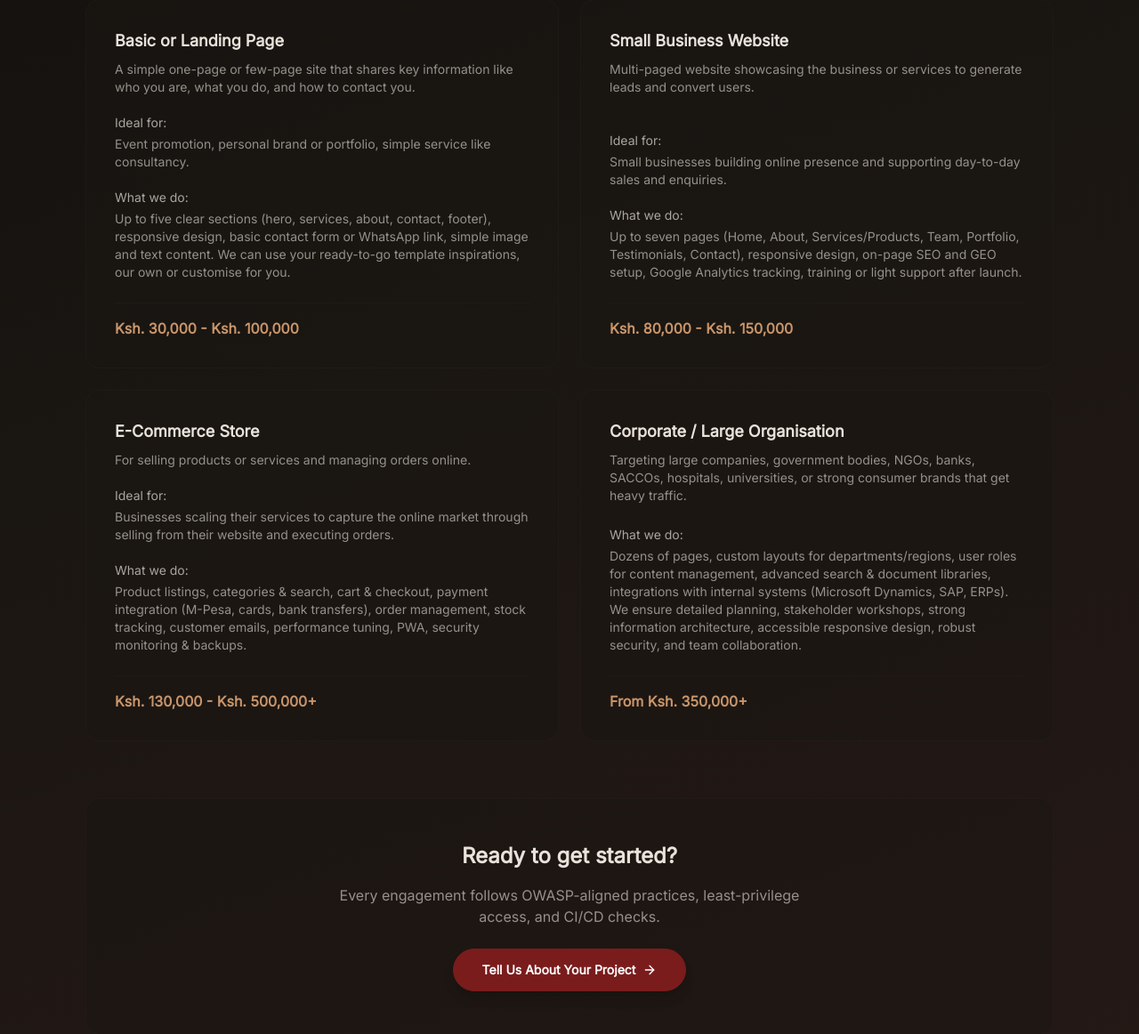
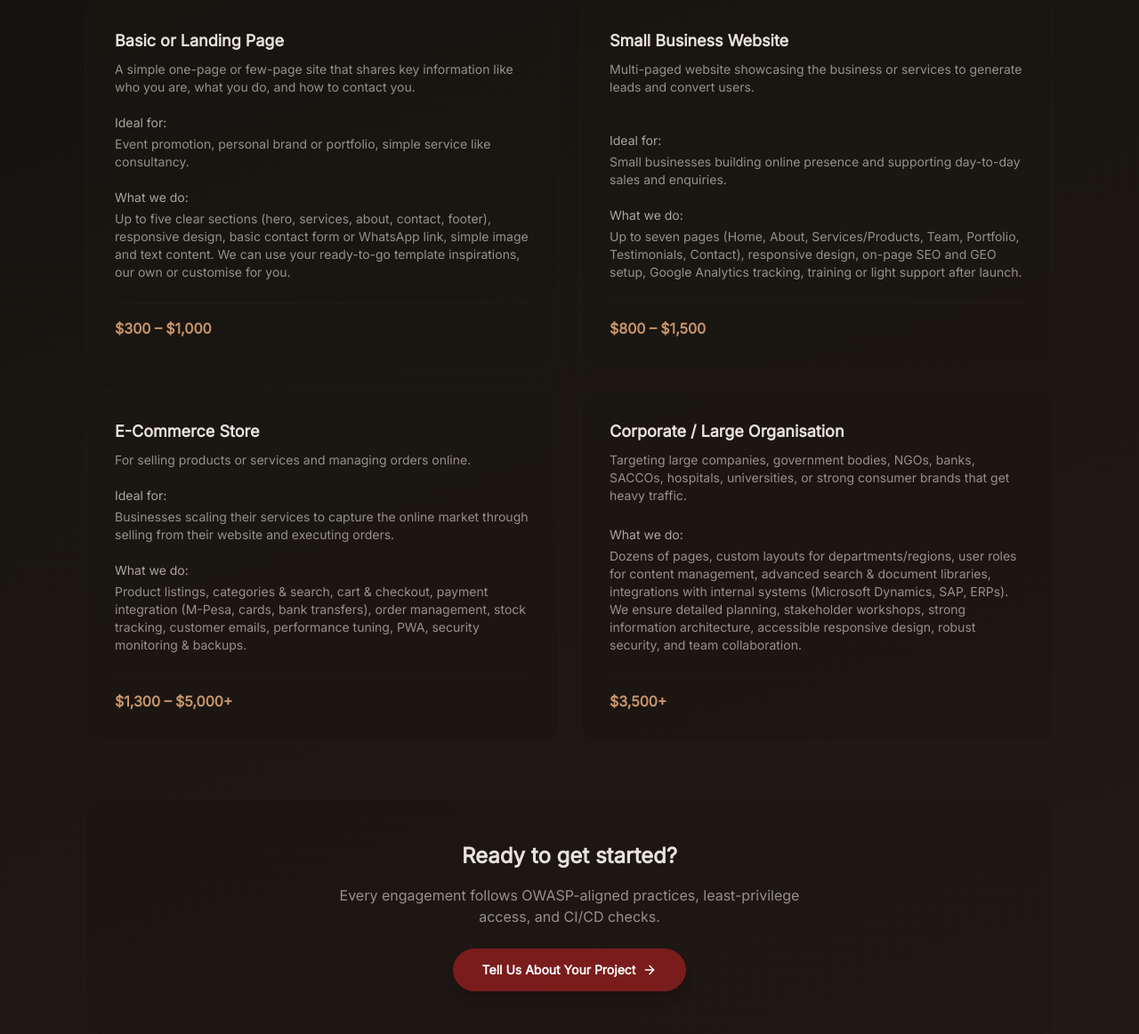
Before and after one commit to acoruss/acoruss.github.io, a Django app: page /services/ in a window 1280 px wide. Shown: the part 671-1833 px from the top of the page at 89% size. Run offline with Django 5.2, Linux system fonts and the light colour scheme.

Commit message:
feat: add currency display and exchange rate API integration for USD to KES conversion

```diff
--- a/src/apps/core/urls.py
+++ b/src/apps/core/urls.py
@@ -30,6 +30,7 @@ urlpatterns = [
     path("terms-of-service/", views.TermsOfServiceView.as_view(), name="terms_of_service"),
     # API
     path("api/blog-feed/", views.BlogFeedView.as_view(), name="blog_feed"),
+    path("api/rates/usd-kes/", views.ExchangeRateView.as_view(), name="exchange_rate"),
     # Dashboard
     path("dashboard/", views.DashboardView.as_view(), name="dashboard"),
     path("dashboard/contacts/", views.ContactSubmissionsListView.as_view(), name="dashboard_contacts"),
--- a/src/apps/core/views.py
+++ b/src/apps/core/views.py
@@ -578,3 +578,17 @@ class BlogFeedView(View):
         except Exception:
             logger.exception("Failed to fetch blog feed")
             return JsonResponse([], safe=False)
+
+
+class ExchangeRateView(View):
+    """Return the current USD → KES exchange rate for client-side currency display."""
+
+    async def get(self, request: HttpRequest) -> JsonResponse:
+        from apps.payments.currency_service import get_exchange_rate
+
+        try:
+            rate = await get_exchange_rate("USD", "KES")
+            return JsonResponse({"rate": float(rate), "from": "USD", "to": "KES"})
+        except Exception:
+            logger.exception("Failed to fetch exchange rate")
+            return JsonResponse({"error": "Rate unavailable"}, status=503)
--- a/src/static/js/main.js
+++ b/src/static/js/main.js
@@ -21,6 +21,9 @@ document.addEventListener("DOMContentLoaded", () => {
 
   // Blog posts from Substack RSS
   initBlogLoader();
+
+  // Currency display (USD default, KES for Kenya)
+  initCurrencyDisplay();
 });
 
 /**
@@ -201,3 +204,149 @@ function escapeHtml(str) {
   div.textContent = str;
   return div.innerHTML;
 }
+
+// ---------------------------------------------------------------------------
+// Currency display — USD default, KES for visitors in Kenya
+// ---------------------------------------------------------------------------
+
+const RATE_CACHE_KEY = "acoruss_usd_kes_rate";
+const RATE_CACHE_TTL = 3600000; // 1 hour in ms
+
+function isKenyaTimezone() {
+  try {
+    return Intl.DateTimeFormat().resolvedOptions().timeZone === "Africa/Nairobi";
+  } catch {
+    return false;
+  }
+}
+
+function getCachedRate() {
+  try {
+    const raw = sessionStorage.getItem(RATE_CACHE_KEY);
+    if (!raw) return null;
+    const cached = JSON.parse(raw);
+    if (Date.now() - cached.fetchedAt < RATE_CACHE_TTL) return cached.rate;
+    sessionStorage.removeItem(RATE_CACHE_KEY);
+  } catch {
+    // Ignore parse errors
+  }
+  return null;
+}
+
+function setCachedRate(rate) {
+  try {
+    sessionStorage.setItem(
+      RATE_CACHE_KEY,
+      JSON.stringify({ rate, fetchedAt: Date.now() })
+    );
+  } catch {
+    // sessionStorage unavailable (private browsing, etc.)
+  }
+}
+
+function formatCurrency(amount, currency, locale) {
+  return new Intl.NumberFormat(locale, {
+    style: "currency",
+    currency: currency,
+    minimumFractionDigits: 0,
+    maximumFractionDigits: 0,
+  }).format(amount);
+}
+
+function applyPrices(currency, rate, locale) {
+  document.querySelectorAll("[data-price]").forEach((el) => {
+    const usdAmount = parseFloat(el.dataset.price);
+    if (isNaN(usdAmount)) return;
+    const amount = currency === "KES" ? Math.round(usdAmount * rate) : usdAmount;
+    el.textContent = formatCurrency(amount, currency, locale);
+  });
+
+  // Handle range prices: data-price-min / data-price-max
+  document.querySelectorAll("[data-price-min]").forEach((el) => {
+    const minUsd = parseFloat(el.dataset.priceMin);
+    const maxUsd = parseFloat(el.dataset.priceMax);
+    const suffix = el.dataset.priceSuffix || "";
+    if (isNaN(minUsd)) return;
+
+    const min = currency === "KES" ? Math.round(minUsd * rate) : minUsd;
+    const formattedMin = formatCurrency(min, currency, locale);
+
+    if (!isNaN(maxUsd)) {
+      const max = currency === "KES" ? Math.round(maxUsd * rate) : maxUsd;
+      const formattedMax = formatCurrency(max, currency, locale);
+      el.textContent = formattedMin + " – " + formattedMax + suffix;
+    } else {
+      el.textContent = formattedMin + suffix;
+    }
+  });
+}
+
+// Current state for toggle support
+let _currentCurrency = "USD";
+let _kesRate = null;
+
+function updateToggleButtons(currency) {
+  const btnUsd = document.getElementById("btn-usd");
+  const btnKes = document.getElementById("btn-kes");
+  if (!btnUsd || !btnKes) return;
+  btnUsd.classList.toggle("btn-active", currency === "USD");
+  btnKes.classList.toggle("btn-active", currency === "KES");
+}
+
+async function getKesRate() {
+  if (_kesRate) return _kesRate;
+  const cached = getCachedRate();
+  if (cached) { _kesRate = cached; return _kesRate; }
+  try {
+    const res = await fetch("/api/rates/usd-kes/");
+    if (!res.ok) throw new Error("Rate fetch failed");
+    const data = await res.json();
+    if (data.rate) { _kesRate = data.rate; setCachedRate(_kesRate); return _kesRate; }
+  } catch { /* fall through */ }
+  return null;
+}
+
+async function switchCurrency(currency) {
+  if (currency === "KES") {
+    const rate = await getKesRate();
+    if (rate) {
+      applyPrices("KES", rate, "en-KE");
+      _currentCurrency = "KES";
+    }
+  } else {
+    applyPrices("USD", 1, "en-US");
+    _currentCurrency = "USD";
+  }
+  updateToggleButtons(_currentCurrency);
+}
+
+function initCurrencyToggle() {
+  const toggle = document.getElementById("currency-toggle");
+  if (!toggle) return;
+  toggle.addEventListener("click", (e) => {
+    const btn = e.target.closest("[data-currency]");
+    if (!btn || btn.dataset.currency === _currentCurrency) return;
+    switchCurrency(btn.dataset.currency);
+  });
+}
+
+async function initCurrencyDisplay() {
+  const hasPrice = document.querySelector("[data-price], [data-price-min]");
+  if (!hasPrice) return;
+
+  const inKenya = isKenyaTimezone();
+  if (inKenya) {
+    const rate = await getKesRate();
+    if (rate) {
+      applyPrices("KES", rate, "en-KE");
+      _currentCurrency = "KES";
+    } else {
+      applyPrices("USD", 1, "en-US");
+    }
+  } else {
+    applyPrices("USD", 1, "en-US");
+  }
+
+  updateToggleButtons(_currentCurrency);
+  initCurrencyToggle();
+}
--- a/src/templates/contact.html
+++ b/src/templates/contact.html
@@ -136,7 +136,7 @@ Get in touch with us. We'd love to hear about your project and help you bring it
                 <div class="bg-base-200/50 border border-base-300/30 rounded-2xl p-6">
                     <h3 class="font-bold mb-4">Discovery Call</h3>
                     <p class="text-base-content/60 text-sm leading-relaxed mb-4">Our discovery process starts with a
-                        one-time fee of <span class="font-bold text-accent">KSh 5,000</span> - fully credited
+                        one-time fee of <span class="font-bold text-accent" data-price="50">$50</span> - fully credited
                         toward your project if you proceed.</p>
                     <p class="text-base-content/60 text-sm leading-relaxed">We'll discuss your goals, timeline, and
                         budget
--- a/src/templates/index.html
+++ b/src/templates/index.html
@@ -486,7 +486,7 @@
                 <p class="text-base-content/50 text-sm leading-relaxed">A 60-minute deep-dive into your needs,
                     constraints,
                     and success metrics.</p>
-                <p class="text-xs text-base-content/35 mt-2 italic">KSh 5,000 fee, credited if you proceed.</p>
+                <p class="text-xs text-base-content/35 mt-2 italic"><span data-price="50">$50</span> fee, credited if you proceed.</p>
             </div>
             <div class="rounded-2xl border border-base-300/30 bg-base-200/50 p-6 hover:shadow-md hover:border-accent/20 transition-all duration-300"
                 data-animate>
--- a/src/templates/payments/pay.html
+++ b/src/templates/payments/pay.html
@@ -97,8 +97,8 @@
                         </label>
                         <select name="currency" id="currency"
                             class="select select-bordered w-full rounded-xl bg-base-100/50 focus:border-accent focus:ring-1 focus:ring-accent/20">
+                            <option value="USD" selected>USD</option>
                             <option value="KES">KES</option>
-                            <option value="USD">USD</option>
                             <option value="NGN">NGN</option>
                         </select>
                     </div>
--- a/src/templates/services.html
+++ b/src/templates/services.html
@@ -71,7 +71,7 @@ your needs.{% endblock %}
                                 you.</p>
                         </div>
                         <div class="mt-4 pt-4 border-t border-base-300/30">
-                            <p class="text-accent font-bold">Ksh. 30,000 - Ksh. 100,000</p>
+                            <p class="text-accent font-bold" data-price-min="300" data-price-max="1000">$300 – $1,000</p>
                         </div>
                     </div>
                 </div>
@@ -96,7 +96,7 @@ your needs.{% endblock %}
                                 Analytics tracking, training or light support after launch.</p>
                         </div>
                         <div class="mt-4 pt-4 border-t border-base-300/30">
-                            <p class="text-accent font-bold">Ksh. 80,000 - Ksh. 150,000</p>
+                            <p class="text-accent font-bold" data-price-min="800" data-price-max="1500">$800 – $1,500</p>
                         </div>
                     </div>
                 </div>
@@ -120,7 +120,7 @@ your needs.{% endblock %}
                                 customer emails, performance tuning, PWA, security monitoring & backups.</p>
                         </div>
                         <div class="mt-4 pt-4 border-t border-base-300/30">
-                            <p class="text-accent font-bold">Ksh. 130,000 - Ksh. 500,000+</p>
+                            <p class="text-accent font-bold" data-price-min="1300" data-price-max="5000" data-price-suffix="+">$1,300 – $5,000+</p>
                         </div>
                     </div>
                 </div>
@@ -141,7 +141,7 @@ your needs.{% endblock %}
                                 robust security, and team collaboration.</p>
                         </div>
                         <div class="mt-4 pt-4 border-t border-base-300/30">
-                            <p class="text-accent font-bold">From Ksh. 350,000+</p>
+                            <p class="text-accent font-bold" data-price-min="3500" data-price-suffix="+">$3,500+</p>
                         </div>
                     </div>
                 </div>
@@ -164,10 +164,10 @@ your needs.{% endblock %}
                         enabled us to pursue other fields like the Internet of Things (IoT) and Electric Vehicles
                         Technology.</p>
                     <div class="mt-4 pt-4 border-t border-base-300/30">
-                        <p class="text-sm text-base-content/50 italic mb-2">Small discovery fee of Ksh. 5,000 applies,
+                        <p class="text-sm text-base-content/50 italic mb-2">Small discovery fee of <span data-price="50">$50</span> applies,
                             fully
                             credited if you proceed.</p>
-                        <p class="text-accent font-bold">Development starts from Ksh. 100,000</p>
+                        <p class="text-accent font-bold">Development starts from <span data-price="1000">$1,000</span></p>
                     </div>
                     <div class="mt-4">
                         <a href="{% url 'core:contact' %}" class="btn btn-primary rounded-full">Start Your Project</a>
@@ -194,7 +194,7 @@ your needs.{% endblock %}
                             selection, ensuring your AI initiatives deliver measurable business value while maintaining
                             ethical considerations.</p>
                         <div class="mt-4 pt-4 border-t border-base-300/30">
-                            <p class="text-sm text-base-content/50 italic">Discovery fee of Ksh. 5,000 applies, fully
+                            <p class="text-sm text-base-content/50 italic">Discovery fee of <span data-price="50">$50</span> applies, fully
                                 credited
                                 if you proceed.</p>
                         </div>
@@ -208,10 +208,10 @@ your needs.{% endblock %}
                             with our AI/ML development services to better comprehend the content of conversations and
                             provide human-like experiences to customers.</p>
                         <div class="mt-4 pt-4 border-t border-base-300/30">
-                            <p class="text-sm text-base-content/50 italic mb-1">Discovery fee of Ksh. 5,000 applies,
+                            <p class="text-sm text-base-content/50 italic mb-1">Discovery fee of <span data-price="50">$50</span> applies,
                                 fully
                                 credited if you proceed.</p>
-                            <p class="text-accent font-bold">Development starts at Ksh. 50,000</p>
+                            <p class="text-accent font-bold">Development starts at <span data-price="500">$500</span></p>
                         </div>
                     </div>
                 </div>
@@ -222,10 +222,10 @@ your needs.{% endblock %}
                             build
                             intelligent and adaptive applications.</p>
                         <div class="mt-4 pt-4 border-t border-base-300/30">
-                            <p class="text-sm text-base-content/50 italic mb-1">Discovery fee of Ksh. 5,000 applies,
+                            <p class="text-sm text-base-content/50 italic mb-1">Discovery fee of <span data-price="50">$50</span> applies,
                                 fully
                                 credited if you proceed.</p>
-                            <p class="text-accent font-bold">Development starts at Ksh. 100,000</p>
+                            <p class="text-accent font-bold">Development starts at <span data-price="1000">$1,000</span></p>
                         </div>
                     </div>
                 </div>
@@ -236,10 +236,10 @@ your needs.{% endblock %}
                             assist
                             you in AI agent consultation, development, integration, training, and optimisation.</p>
                         <div class="mt-4 pt-4 border-t border-base-300/30">
-                            <p class="text-sm text-base-content/50 italic mb-1">Discovery fee of Ksh. 5,000 applies,
+                            <p class="text-sm text-base-content/50 italic mb-1">Discovery fee of <span data-price="50">$50</span> applies,
                                 fully
                                 credited if you proceed.</p>
-                            <p class="text-accent font-bold">Development starts at Ksh. 100,000</p>
+                            <p class="text-accent font-bold">Development starts at <span data-price="1000">$1,000</span></p>
                         </div>
                     </div>
                 </div>
@@ -261,7 +261,7 @@ your needs.{% endblock %}
                         business objectives, and growth plans. Our consultants provide actionable recommendations that
                         drive measurable results.</p>
                     <div class="mt-4 pt-4 border-t border-base-300/30">
-                        <p class="text-sm text-base-content/50 italic mb-1">Discovery fee of Ksh. 5,000 applies, fully
+                        <p class="text-sm text-base-content/50 italic mb-1">Discovery fee of <span data-price="50">$50</span> applies, fully
                             credited
                             if you proceed.</p>
                     </div>
@@ -287,10 +287,10 @@ your needs.{% endblock %}
                         controls. We enforce zero-trust policy and ensure only the necessary access is granted through
                         auditable processes.</p>
                     <div class="mt-4 pt-4 border-t border-base-300/30">
-                        <p class="text-sm text-base-content/50 italic mb-1">Discovery fee of Ksh. 5,000 applies, fully
+                        <p class="text-sm text-base-content/50 italic mb-1">Discovery fee of <span data-price="50">$50</span> applies, fully
                             credited
                             if you proceed.</p>
-                        <p class="text-accent font-bold">Auditing fee starts from Ksh. 100,000+</p>
+                        <p class="text-accent font-bold">Auditing fee starts from <span data-price-min="1000" data-price-suffix="+">$1,000+</span></p>
                     </div>
                     <div class="mt-4">
                         <a href="{% url 'core:contact' %}" class="btn btn-primary rounded-full">Request a Security
@@ -316,10 +316,10 @@ your needs.{% endblock %}
                         team going through the processes. This is at least a day and up to five days. We prepare a
                         report for possible automation or optimisations.</p>
                     <div class="mt-4 pt-4 border-t border-base-300/30">
-                        <p class="text-sm text-base-content/50 italic mb-1">Discovery fee of Ksh. 5,000 applies, fully
+                        <p class="text-sm text-base-content/50 italic mb-1">Discovery fee of <span data-price="50">$50</span> applies, fully
                             credited
                             if you proceed.</p>
-                        <p class="text-accent font-bold">Daily rate of Ksh. 10,000 for process analysis</p>
+                        <p class="text-accent font-bold">Daily rate of <span data-price="100">$100</span> for process analysis</p>
                     </div>
                     <div class="mt-4">
                         <a href="{% url 'core:contact' %}" class="btn btn-primary rounded-full">Optimise Your
@@ -345,8 +345,7 @@ your needs.{% endblock %}
                     </p>
                     <div class="mt-4 pt-4 border-t border-base-300/30">
                         <p class="text-sm text-base-content/50 italic mb-1">Free or donation. If invited, discovery fee
-                            of Ksh.
-                            5,000 applies, fully credited if you proceed.</p>
+                            of <span data-price="50">$50</span> applies, fully credited if you proceed.</p>
                     </div>
                     <div class="mt-4">
                         <a href="https://github.com/acoruss" target="_blank" rel="noopener noreferrer"
--- a/src/templates/terms_of_service.html
+++ b/src/templates/terms_of_service.html
@@ -29,7 +29,7 @@
             agreements.</p>
 
         <h2>Discovery & Engagement</h2>
-        <p>Our discovery process begins with a one-time fee of <strong>KSh 5,000</strong>, which is fully credited
+        <p>Our discovery process begins with a one-time fee of <strong><span data-price="50">$50</span></strong>, which is fully credited
             toward your project if you decide to proceed. This ensures both parties are committed to productive
             collaboration.</p>
 
```
Also changed, not shown: src/templates/pricing.html (+18 -10 lines).
